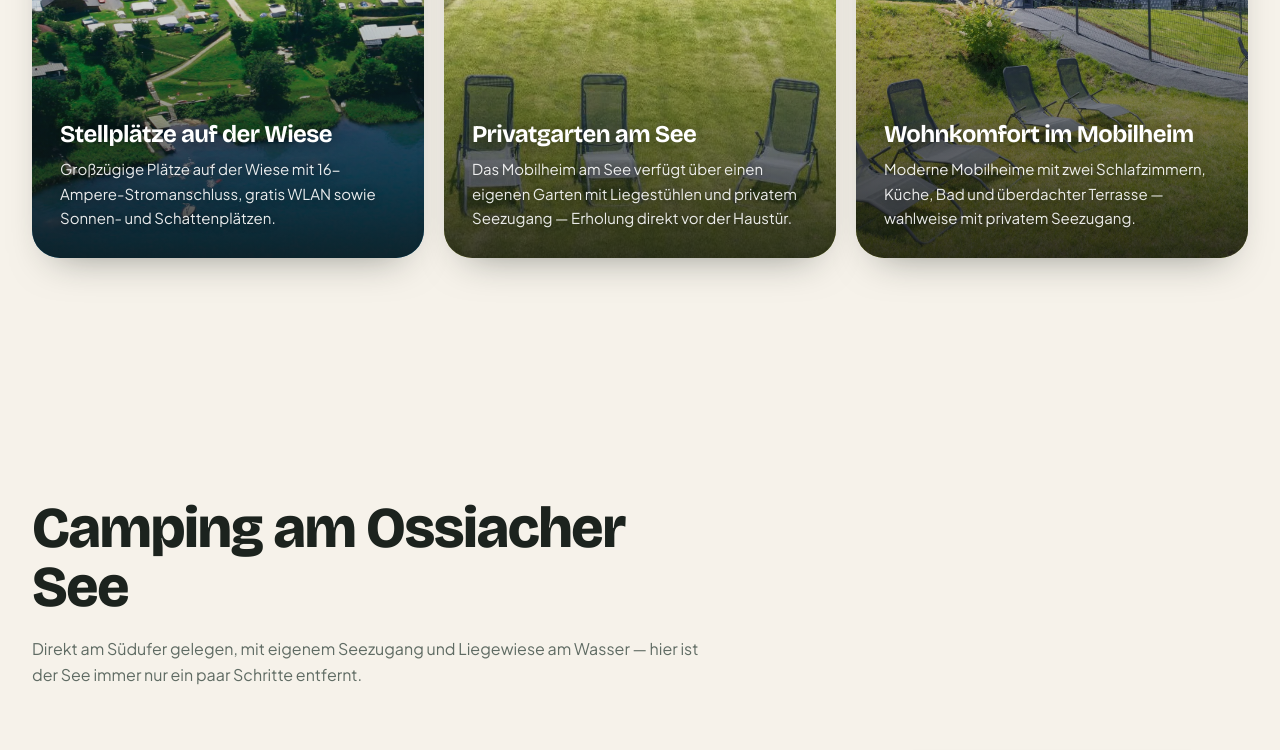
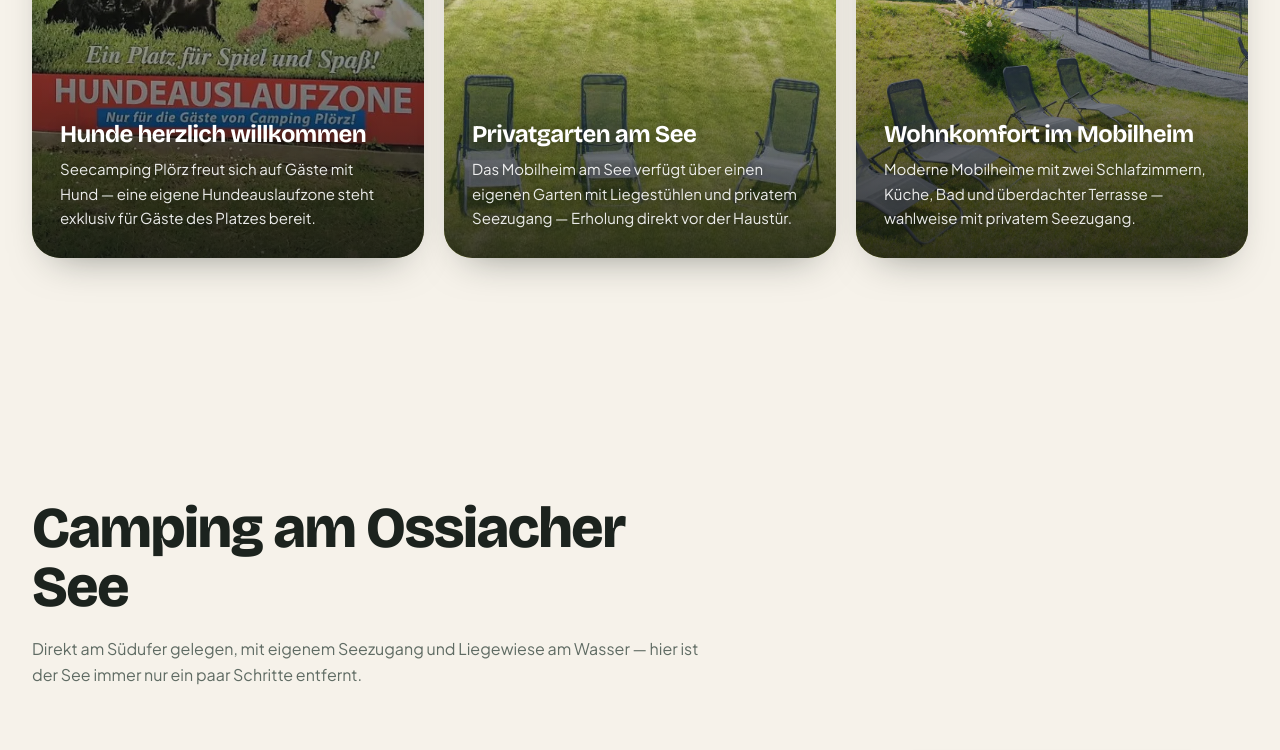
Before and after one commit to Lellino-Elias/camping-ploerz-camping-demo, a Next.js app: page / in a window 1280 px wide. Shown: the part 1400-2150 px from the top of the page. Built offline with nearby package versions, Linux system fonts and the light colour scheme.

Commit message:
camping-ploerz — campsite demo 2026-06-12 01:00:22

```diff
--- a/src/content/campsites/camping-ploerz.ts
+++ b/src/content/campsites/camping-ploerz.ts
@@ -26,9 +26,9 @@ export const campingPloerz: CampsiteConfig = {
 
   pillars: [
     {
-      title: "Stellplätze auf der Wiese",
-      text: "Großzügige Plätze auf der Wiese mit 16-Ampere-Stromanschluss, gratis WLAN sowie Sonnen- und Schattenplätzen.",
-      image: { src: `${IMG}/stellplaetze-luftaufnahme.webp`, alt: "Luftaufnahme von Seecamping Plörz am Ossiacher See mit Stellplätzen auf dem Rasen" },
+      title: "Hunde herzlich willkommen",
+      text: "Seecamping Plörz freut sich auf Gäste mit Hund — eine eigene Hundeauslaufzone steht exklusiv für Gäste des Platzes bereit.",
+      image: { src: `${IMG}/hundeauslaufzone.webp`, alt: "Hundeauslaufzone-Schild von Seecamping Plörz auf einer Alpenwiese mit Bergwald im Hintergrund" },
     },
     {
       title: "Privatgarten am See",
@@ -126,7 +126,6 @@ export const campingPloerz: CampsiteConfig = {
       { src: `${IMG}/mobilheim-kueche.webp`, alt: "Moderne Küchenzeile im Mobilheim" },
       { src: `${IMG}/mobilheim-wohnbereich.webp`, alt: "Gemütlicher Wohn- und Essbereich im Mobilheim" },
       { src: `${IMG}/mobilheim-bad.webp`, alt: "Modernes Bad mit Dusche und WC im Mobilheim" },
-      { src: `${IMG}/mobilheim-dusche.webp`, alt: "Duschbereich im Mobilheim" },
     ],
   },
 
```
